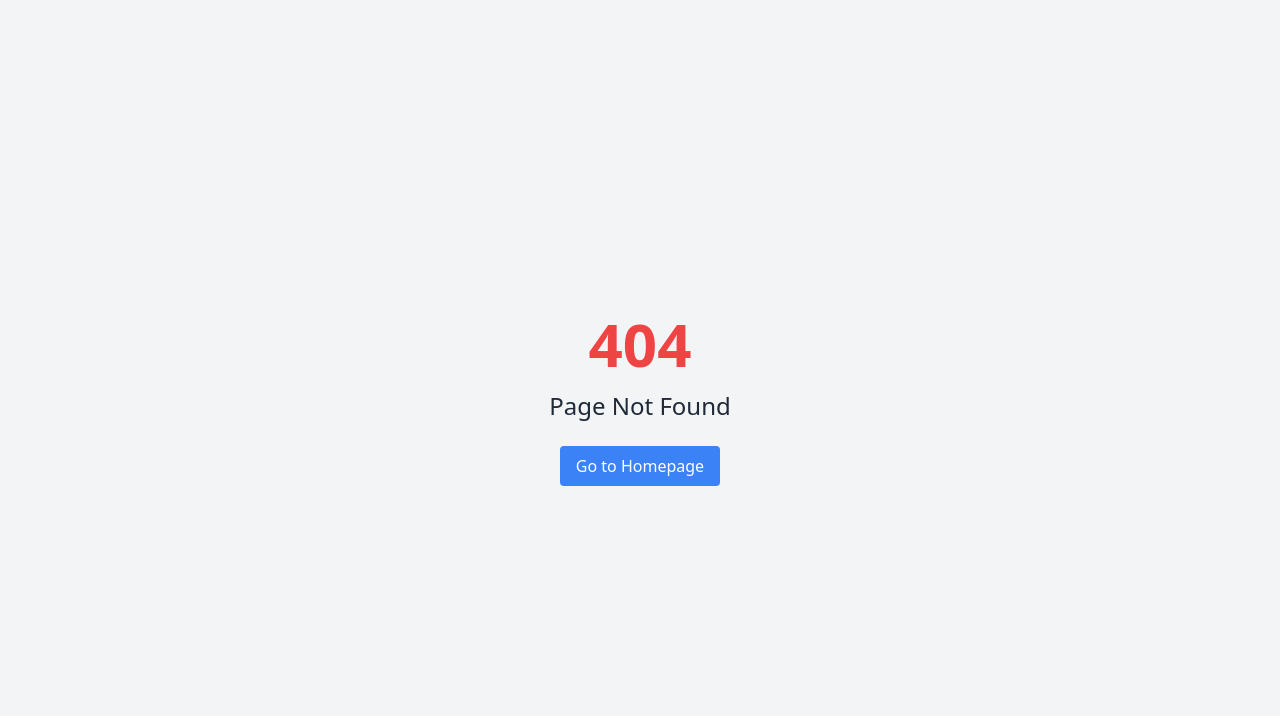
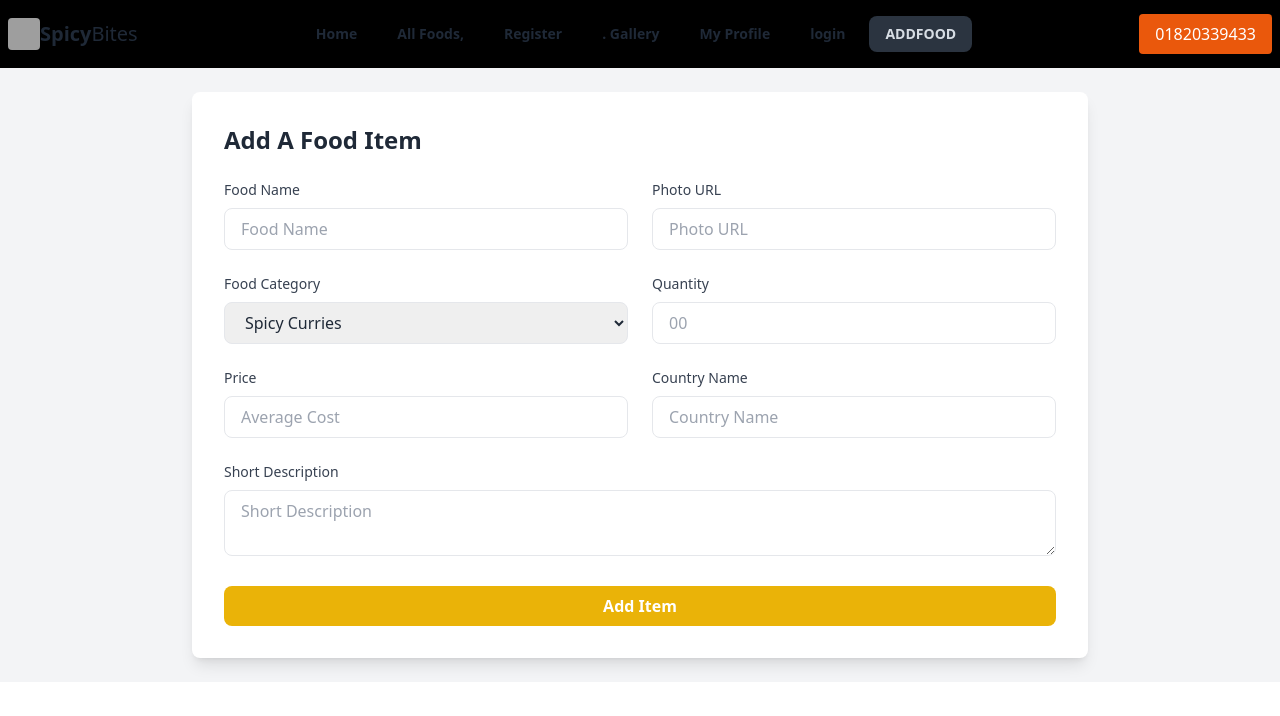
Before and after one commit to Jashimuddin123/spicybites-client-site, a React (Vite) app: page /addfood in a window 1280 px wide. Before the commit this address had no page. Shown: the top 716 px of the page. Built offline with nearby package versions, Linux system fonts and the light colour scheme; grey boxes are pictures that could not be loaded.

Commit message:
add food items page done

```diff
--- a/package.json
+++ b/package.json
@@ -18,6 +18,7 @@
     "react-hook-form": "^7.53.0",
     "react-icons": "^5.3.0",
     "react-router-dom": "^6.26.2",
+    "react-toastify": "^10.0.5",
     "sort-by": "^1.2.0",
     "sweetalert2": "^11.14.0",
     "swiper": "^11.1.14"
--- /dev/null
+++ b/src/Components/AddFood.jsx
@@ -0,0 +1,142 @@
+import { useContext } from 'react';
+import { useForm } from 'react-hook-form';
+import { AuthContext } from '../AuthProvider/AuthProvider';
+import { ToastContainer, toast } from 'react-toastify';
+import 'react-toastify/dist/ReactToastify.css';
+
+const AddFood = () => {
+    const { user } = useContext(AuthContext); // Assuming user context is needed
+    const { register, handleSubmit, formState: { errors }, reset } = useForm();
+
+    const onSubmit = (data) => {
+        // Log the data to the console
+        console.log("Form Data:", data);
+
+        // You can send a POST request to add the food item
+        fetch('http://localhost:5000/addfood', {
+            method: 'POST',
+            headers: {
+                'Content-Type': 'application/json',
+            },
+            body: JSON.stringify(data),
+        })
+        .then(res => res.json())
+        .then(result => {
+            console.log("Food item added:", result);
+            reset(); // Reset form after successful submission
+
+            // Show success toast
+            toast.success("Food item added successfully!");
+        })
+        .catch(error => {
+            console.error("Error adding food:", error);
+
+            // Show error toast
+            toast.error("Error adding food item. Please try again.");
+        });
+    };
+
+    return (
+        <div className="bg-gray-100 p-6">
+            <div className="max-w-4xl mx-auto bg-white p-8 rounded-lg shadow-lg">
+                <h2 className="text-2xl font-bold mb-6">Add A Food Item</h2>
+                <form onSubmit={handleSubmit(onSubmit)}>
+                    <div className="grid grid-cols-2 gap-6">
+                        {/* Food Name */}
+                        <div className="col-span-1">
+                            <label className="block mb-2 text-sm font-medium text-gray-700">Food Name</label>
+                            <input
+                                type="text"
+                                className="w-full px-4 py-2 border rounded-lg focus:outline-none focus:ring-2 focus:ring-blue-400"
+                                placeholder="Food Name"
+                                {...register('food_name', { required: true })}
+                            />
+                        </div>
+
+                        {/* Photo URL */}
+                        <div className="col-span-1">
+                            <label className="block mb-2 text-sm font-medium text-gray-700">Photo URL</label>
+                            <input
+                                type="text"
+                                className="w-full px-4 py-2 border rounded-lg focus:outline-none focus:ring-2 focus:ring-blue-400"
+                                placeholder="Photo URL"
+                                {...register('photo_url', { required: true })}
+                            />
+                        </div>
+
+                        {/* Food Category */}
+                        <div className="col-span-1">
+                            <label className="block mb-2 text-sm font-medium text-gray-700">Food Category</label>
+                            <select
+                                className="w-full px-4 py-2 border rounded-lg focus:outline-none focus:ring-2 focus:ring-blue-400"
+                                {...register('food_category', { required: true })}
+                            >
+                                <option value="spicy_curries">Spicy Curries</option>
+                                <option value="hot_wings">Hot Wings</option>
+                                <option value="spicy_tacos">Spicy Tacos</option>
+                            </select>
+                        </div>
+
+                        {/* Quantity */}
+                        <div className="col-span-1">
+                            <label className="block mb-2 text-sm font-medium text-gray-700">Quantity</label>
+                            <input
+                                type="number"
+                                className="w-full px-4 py-2 border rounded-lg focus:outline-none focus:ring-2 focus:ring-blue-400"
+                                placeholder="00"
+                                {...register('quantity', { required: true })}
+                            />
+                        </div>
+
+                        {/* Price */}
+                        <div className="col-span-1">
+                            <label className="block mb-2 text-sm font-medium text-gray-700">Price</label>
+                            <input
+                                type="text"
+                                className="w-full px-4 py-2 border rounded-lg focus:outline-none focus:ring-2 focus:ring-blue-400"
+                                placeholder="Average Cost"
+                                {...register('average_cost', { required: true })}
+                            />
+                        </div>
+
+                        {/* Country Name */}
+                        <div className="col-span-1">
+                            <label className="block mb-2 text-sm font-medium text-gray-700">Country Name</label>
+                            <input
+                                type="text"
+                                className="w-full px-4 py-2 border rounded-lg focus:outline-none focus:ring-2 focus:ring-blue-400"
+                                placeholder="Country Name"
+                                {...register('country_name', { required: true })}
+                            />
+                        </div>
+
+                        {/* Short Description */}
+                        <div className="col-span-2">
+                            <label className="block mb-2 text-sm font-medium text-gray-700">Short Description</label>
+                            <textarea
+                                className="w-full px-4 py-2 border rounded-lg focus:outline-none focus:ring-2 focus:ring-blue-400"
+                                placeholder="Short Description"
+                                {...register('short_description', { required: true })}
+                            ></textarea>
+                        </div>
+
+                        {/* Submit Button */}
+                        <div className="col-span-2">
+                            <button
+                                type="submit"
+                                className="w-full bg-yellow-500 text-white font-bold py-2 px-4 rounded-lg hover:bg-yellow-600 focus:outline-none focus:ring-2 focus:ring-yellow-400"
+                            >
+                                Add Item
+                            </button>
+                        </div>
+                    </div>
+                </form>
+
+                {/* Toast container for notifications */}
+                <ToastContainer />
+            </div>
+        </div>
+    );
+};
+
+export default AddFood;
--- a/src/Components/Navbar.jsx
+++ b/src/Components/Navbar.jsx
@@ -22,6 +22,9 @@ const Navbar = () => {
       </li>
       <li className="mr-2 font-semibold text-md">
         <NavLink to="/login">login</NavLink>
+      </li>
+      <li className="mr-2 font-semibold text-md">
+        <NavLink to="/addfood">ADDFOOD</NavLink>
       </li>
     </>
   );
--- a/src/main.jsx
+++ b/src/main.jsx
@@ -12,6 +12,7 @@ import NotFound from './Components/NotFound/NotFound';
 import AuthProvider from './AuthProvider/AuthProvider';
 import Register from './Components/Register';
 import Login from './Components/Login';
+import AddFood from './Components/AddFood';
 
 const router = createBrowserRouter([
   {
@@ -30,6 +31,10 @@ const router = createBrowserRouter([
       {
         path:"/login",
         element:<Login></Login>
+      },
+      {
+      path:"/addfood",
+      element:<AddFood></AddFood>
       }
     ]
   },
```
Also changed, not shown: 1 other file (tests, documents, lock files or other folders).
